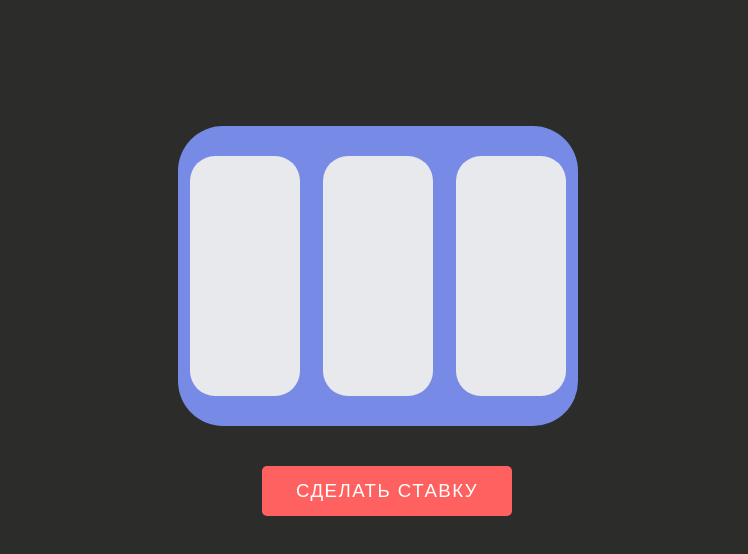
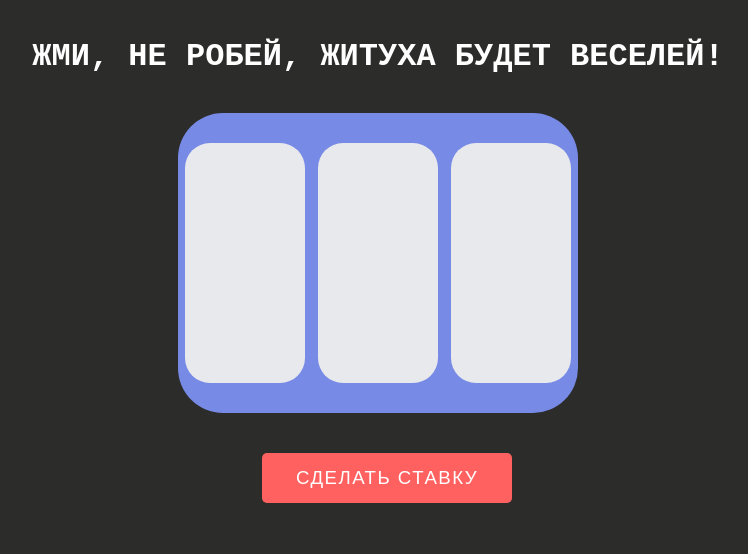
Before and after one commit to githubershik/superkaszik228, a plain HTML site: page index.html in a window 1280 px wide. Shown: the whole page, without its empty margins (262-1010 px from the left). Drawn offline with Linux system fonts and the light colour scheme.

Commit message:
design development complete

```diff
--- a/index.html
+++ b/index.html
@@ -4,14 +4,15 @@
     <meta charset="UTF-8">
     <meta name="viewport" content="width=device-width, initial-scale=1.0">
     <link rel="stylesheet" href="./style.css">
-    <title>Document</title>
+    <title>ДЕПНУТЬ ХАТУ</title>
 </head>
 <body>
+    <h1 id="bandit-header">ЖМИ, НЕ РОБЕЙ, ЖИТУХА БУДЕТ ВЕСЕЛЕЙ!</h1>
     <div id="bandit-full">
         <div id="slot-screen">
-            <div id="slot-1" class="slot"></div>
-            <div id="slot-2" class="slot"></div>
-            <div id="slot-3" class="slot"></div>
+            <div id="slot-1" class="slot"><div id="slot-img-top" class="slot-img"></div><div id="slot-img-center" class="slot-img"></div><div id="slot-img-bot" class="slot-img"></div></div>
+            <div id="slot-2" class="slot"><div id="slot-img-top" class="slot-img"></div><div id="slot-img-center" class="slot-img"></div><div id="slot-img-bot" class="slot-img"></div></div>
+            <div id="slot-3" class="slot"><div id="slot-img-top" class="slot-img"></div><div id="slot-img-center" class="slot-img"></div><div id="slot-img-bot" class="slot-img"></div></div>
         </div>
         <button id="bet"><span>СДЕЛАТЬ СТАВКУ</span></button>
     </div>
--- a/style.css
+++ b/style.css
@@ -1,5 +1,12 @@
 html{
     background: #2C2C2B;
+}
+
+#bandit-header{
+    color: white;
+    margin-top: 3%;
+    text-align: center;
+    font-family: 'Courier New', Courier, monospace;
 }
 
 #bandit-full{
@@ -8,7 +15,7 @@ html{
     width: 400px;
     border-radius: 45px;
     margin: auto;
-    margin-top: 10%;
+    margin-top:3%;
 }
 
 #slot-screen{
@@ -19,9 +26,19 @@ html{
 .slot{
     background: #e8e9ed;
     height: 240px;
-    width: 110px;
+    width: 120px;
     z-index: 4;
     border-radius: 25px;
+    margin: auto;
+    display: grid;
+
+}
+
+.slot-img{
+    height: 70px;
+    width: 90px;
+    display: inline-grid;
+    grid-template-rows: 250px 10vw 15rem;
     margin: auto;
 }
 
```
